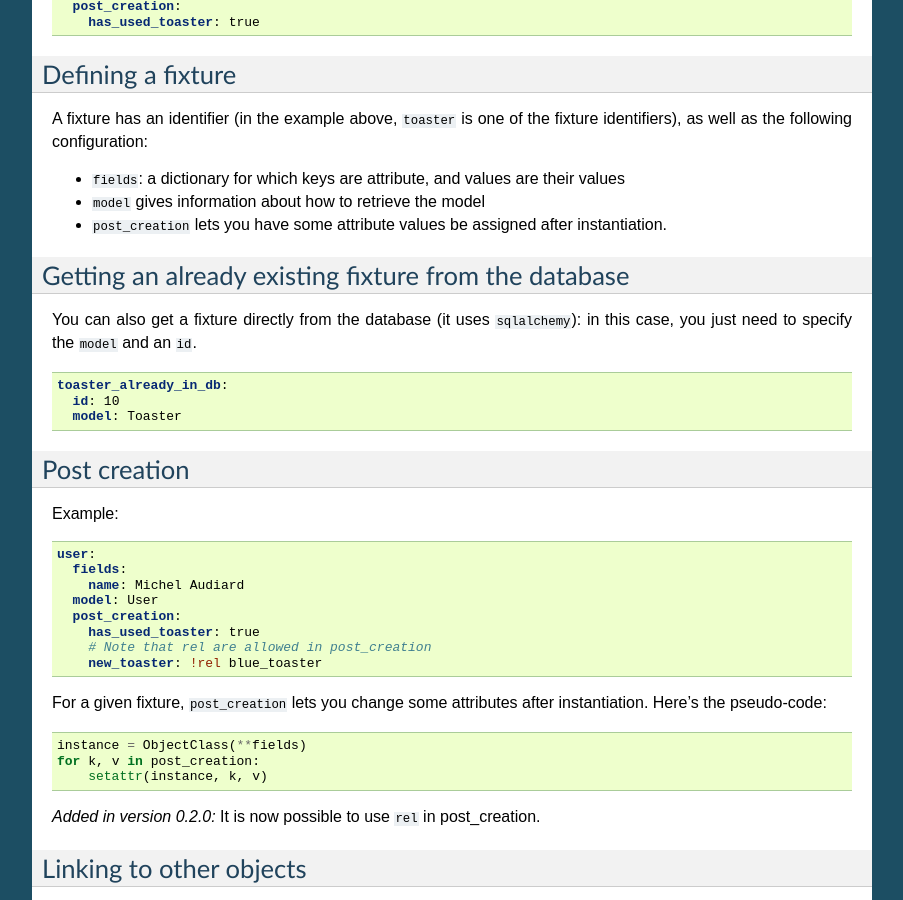
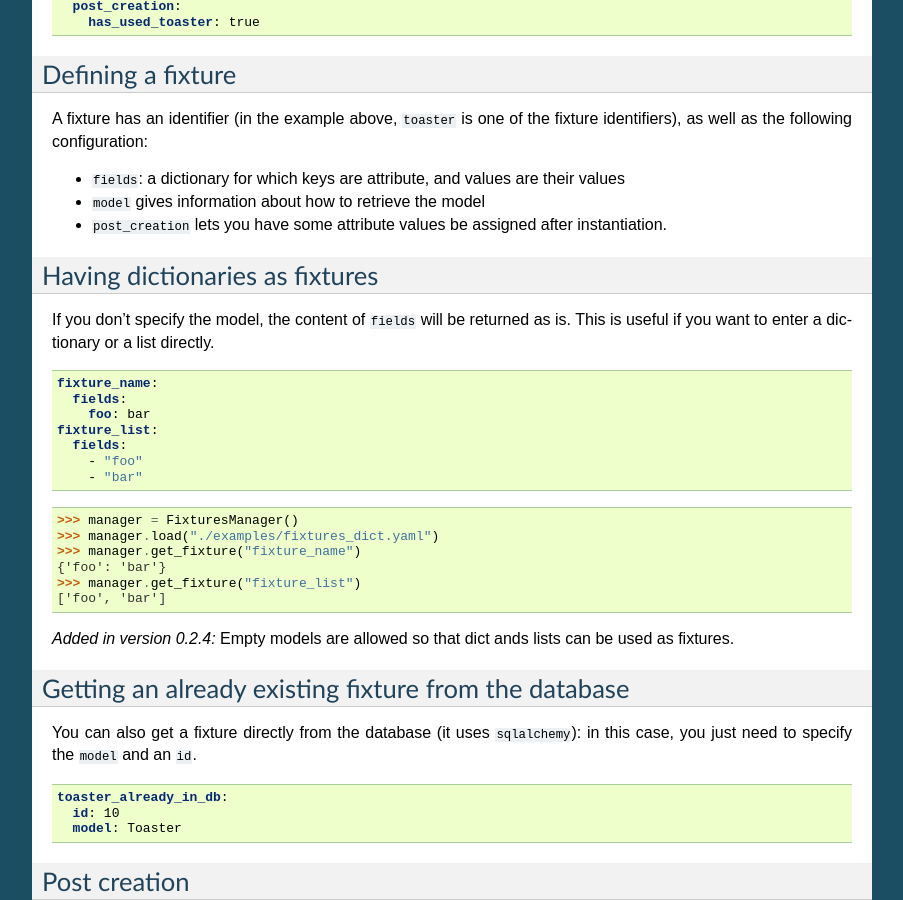
Before and after one commit to uber/charlatan, a Sphinx documentation site: the page built from docs/file-format.rst, in a window 1280 px wide and 900 px high, scrolled down 515 px. Shown: the whole window, without its empty margins (198-1101 px from the left). Built offline with Sphinx 7.4.7, drawn with Linux system fonts in a browser that asks for light colours; the version number is read from the project's files by our own code; some of the changed text lies outside the part shown.

Commit message:
Add ability to use dict and lists as model

```diff
--- a/CHANGES.rst
+++ b/CHANGES.rst
@@ -1,5 +1,10 @@
 Changelog for Charlatan
 =======================
+
+0.2.4 (unreleased)
+------------------
+
+- Empty models are allowed so that dict ands lists can be used as fixtures.
 
 0.2.3 (2013-06-28)
 ------------------
--- a/docs/api-reference.rst
+++ b/docs/api-reference.rst
@@ -1,5 +1,11 @@
 API Reference
 =============
+
+.. testsetup:: *
+
+    import datetime
+    from charlatan.utils import apply_delta, extended_timedelta
+
 
 
 charlatan
--- /dev/null
+++ b/docs/examples/fixtures_dict.yaml
@@ -0,0 +1,7 @@
+fixture_name:
+  fields:
+    foo: bar
+fixture_list:
+  fields:
+    - "foo"
+    - "bar"
--- a/docs/file-format.rst
+++ b/docs/file-format.rst
@@ -1,5 +1,9 @@
 File format
 ===========
+
+.. testsetup:: *
+
+    from charlatan import FixturesManager
 
 charlatan only supports YAML at time of writing.
 Fixtures are defined using a YAML file. Here is its general structure:
@@ -19,6 +23,28 @@ the fixture identifiers), as well as the following configuration:
 * ``model`` gives information about how to retrieve the model
 * ``post_creation`` lets you have some attribute values be assigned after
   instantiation.
+
+Having dictionaries as fixtures
+-------------------------------
+
+If you don't specify the model, the content of ``fields`` will be returned as
+is. This is useful if you want to enter a dictionary or a list directly.
+
+.. literalinclude:: examples/fixtures_dict.yaml
+    :language: yaml
+
+.. doctest::
+
+    >>> manager = FixturesManager()
+    >>> manager.load("./examples/fixtures_dict.yaml")
+    >>> manager.get_fixture("fixture_name")
+    {'foo': 'bar'}
+    >>> manager.get_fixture("fixture_list")
+    ['foo', 'bar']
+
+.. versionadded:: 0.2.4
+
+    Empty models are allowed so that dict ands lists can be used as fixtures.
 
 Getting an already existing fixture from the database
 -----------------------------------------------------
--- a/fabfile.py
+++ b/fabfile.py
@@ -9,6 +9,8 @@ def test(args=""):
     clean()
     local("flake8 charlatan/ --ignore=E501,E702")
     local("nosetests --with-doctest")
+    with lcd("docs"):
+        local("make doctest")
 
 
 @task
```
Also changed, not shown: 5 other files.
